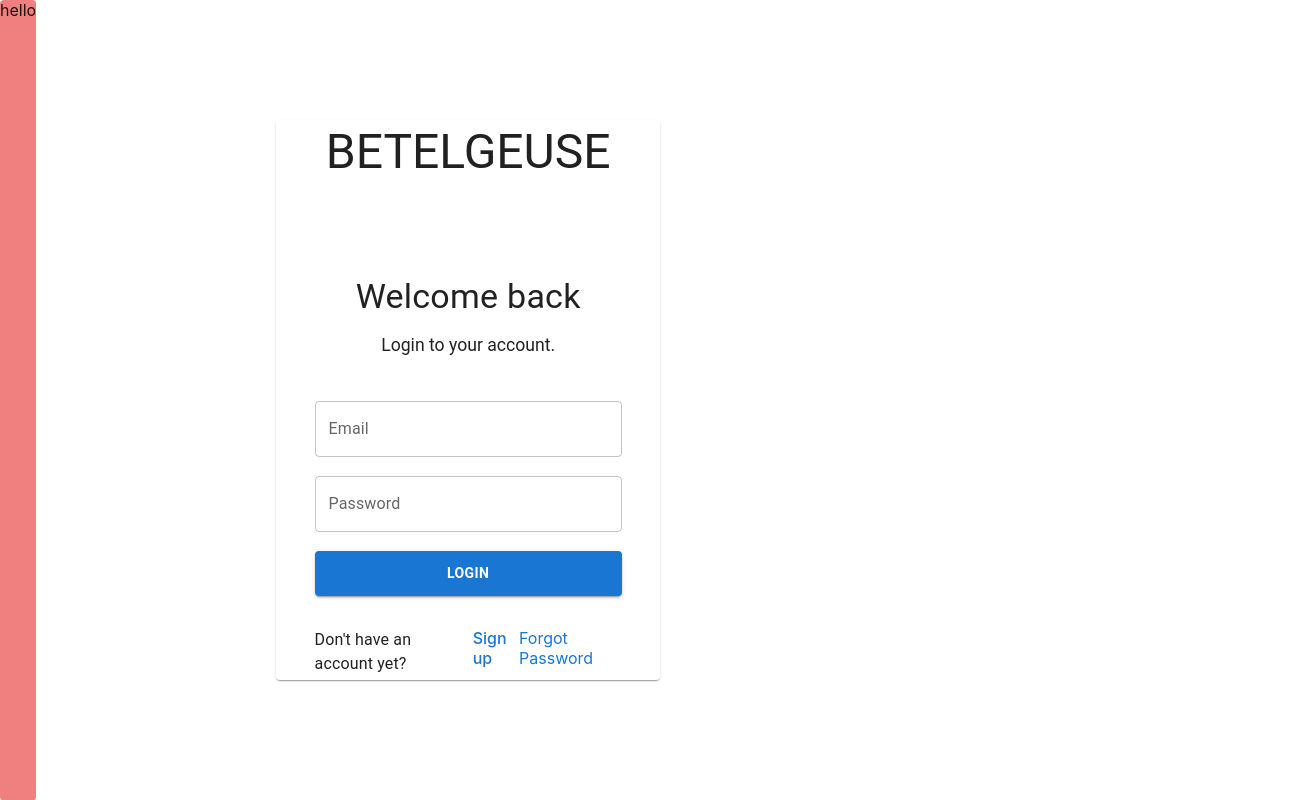
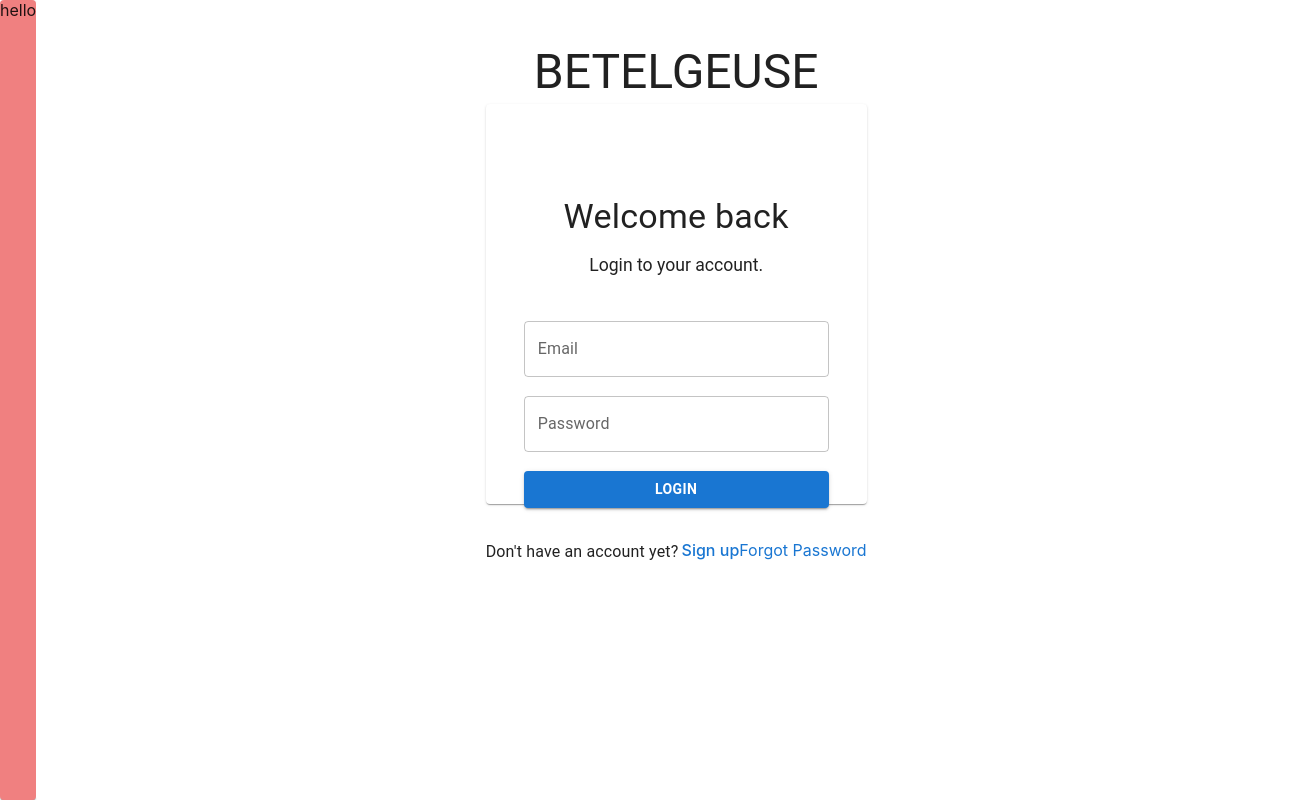
Before and after one commit to jallenmanaloto/binary-health, a React (Create React App) app: page / in a window 1280 px wide. Shown: the whole page, 1316 px wide, since content can reach past the window. Built offline with nearby package versions, Linux system fonts and the light colour scheme.

Commit message:
Fixed styling for UserLogin component

```diff
--- a/src/components/styles/Styles.js
+++ b/src/components/styles/Styles.js
@@ -2,10 +2,6 @@ import React from "react";
 import { makeStyles } from "@mui/styles";
 
 export const loginStyle = makeStyles({
-  root: {
-    backgroundColor: "lightcoral",
-    height: "100vh",
-  },
   display: {
     backgroundColor: "lightcoral",
     height: "100vh",
@@ -15,15 +11,16 @@ export const loginStyle = makeStyles({
     flexDirection: "column",
     alignItems: "center",
     justifyContent: "center",
-    height: "70vh",
-    width: "30vw",
-    marginLeft: "15em",
+    height: "50vh",
+    padding: "0",
+    marginBottom: "12em",
   },
   formContainer: {
     display: "flex",
     alignItems: "center",
-    justifyContent: "start",
+    justifyContent: "center",
     height: "100vh",
+    width: "100vw",
   },
   signupContainer: {
     display: "flex",
@@ -32,7 +29,7 @@ export const loginStyle = makeStyles({
   },
   optionsContainer: {
     display: "flex",
-    justifyContent: "space-between",
-    width: "80%",
+    justifyContent: "center",
+    width: "100%",
   },
 });
```
